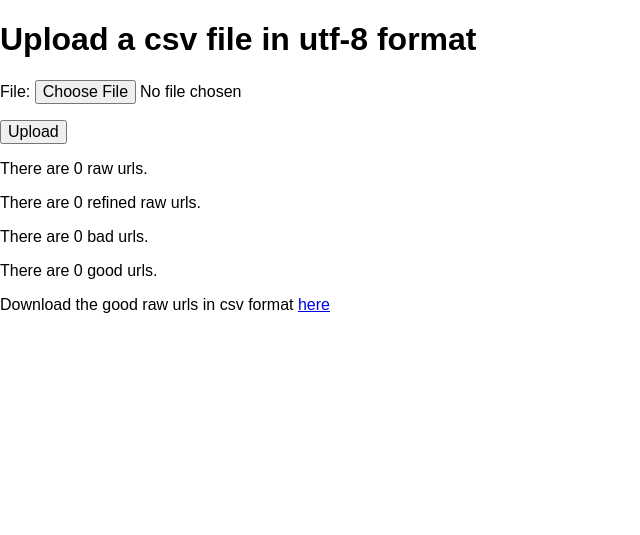
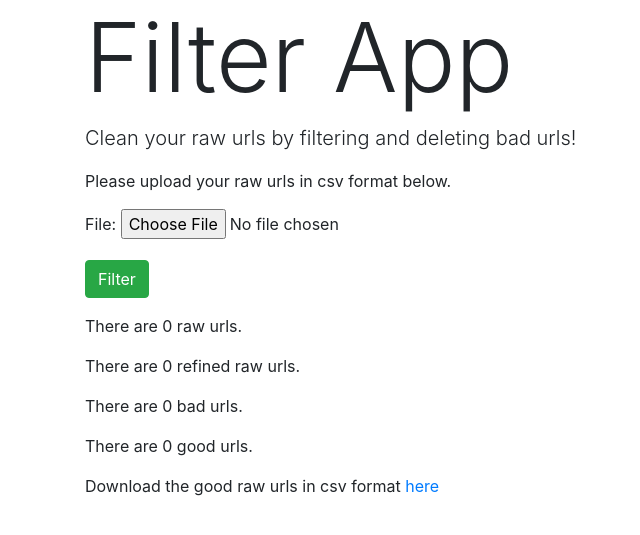
Before and after one commit to TechRenT/filter-app, a Django app: page / in a window 1280 px wide. Shown: the top 535 px of the page, without its empty margins (0-640 px from the left). Run offline with Django 3.2, Linux system fonts and the light colour scheme; some libraries are stand-ins or nearby versions.

Commit message:
Apply Bootstrap 4

```diff
--- a/filters/templates/filters/layout.html
+++ b/filters/templates/filters/layout.html
@@ -1,12 +1,24 @@
-{% load static from staticfiles %}
 <!DOCTYPE html>
-<html>
+<html lang="en">
   <head>
     <title>{% block title %}{% endblock %}</title>
-        <link rel="stylesheet" href="{% static 'css/normalize.css' %}">
+    <!-- Required meta tags always come first -->
+    <meta charset="utf-8">
+    <meta name="viewport" content="width=device-width, initial-scale=1, shrink-to-fit=no">
+    <meta http-equiv="x-ua-compatible" content="ie=edge">
+
+    <!-- Bootstrap CSS -->
+    <link rel="stylesheet" href="https://maxcdn.bootstrapcdn.com/bootstrap/4.0.0-alpha.3/css/bootstrap.min.css" integrity="sha384-MIwDKRSSImVFAZCVLtU0LMDdON6KVCrZHyVQQj6e8wIEJkW4tvwqXrbMIya1vriY" crossorigin="anonymous">
   </head>
   <body>
+    <div class="container text-xs-center">
     {% block content %}
     {% endblock %}
+    </div>
+
+    <!-- jQuery first, then Tether, then Bootstrap JS. -->
+    <script src="https://ajax.googleapis.com/ajax/libs/jquery/3.0.0/jquery.min.js" integrity="sha384-THPy051/pYDQGanwU6poAc/hOdQxjnOEXzbT+OuUAFqNqFjL+4IGLBgCJC3ZOShY" crossorigin="anonymous"></script>
+    <script src="https://cdnjs.cloudflare.com/ajax/libs/tether/1.2.0/js/tether.min.js" integrity="sha384-Plbmg8JY28KFelvJVai01l8WyZzrYWG825m+cZ0eDDS1f7d/js6ikvy1+X+guPIB" crossorigin="anonymous"></script>
+    <script src="https://maxcdn.bootstrapcdn.com/bootstrap/4.0.0-alpha.3/js/bootstrap.min.js" integrity="sha384-ux8v3A6CPtOTqOzMKiuo3d/DomGaaClxFYdCu2HPMBEkf6x2xiDyJ7gkXU0MWwaD" crossorigin="anonymous"></script>
   </body>
 </html>
--- a/filters/templates/filters/upload.html
+++ b/filters/templates/filters/upload.html
@@ -3,17 +3,19 @@
 {% block title %}Filter App{% endblock %}
 
 {% block content %}
-    <div>
-        <h1>Upload a csv file in utf-8 format</h1>
+    <h1 class="display-1">Filter App</h1>
+    <p class="lead">Clean your raw urls by filtering and deleting bad urls!</p>
+    <p></p>
+    <p>Please upload your raw urls in csv format below.</p>
     <form enctype="multipart/form-data" action="" method="POST">
         {{ form.as_p }}
         {% csrf_token %}
-            <input type="submit" value="Upload">
+        <input type="submit" value="Filter" class="btn btn-success">
     </form>
+    <p></p>
     <p>There are {{ raw_urls|length }} raw urls.</p>
     <p>There are {{ refine_raw_urls|length }} refined raw urls.</p>
     <p>There are {{ bad_urls|length }} bad urls.</p>
     <p>There are {{ good_urls|length }} good urls.</p>
     <p>Download the good raw urls in csv format <a href="/media/cleanurls.csv">here</a></p>
-    </div>
 {% endblock %}
```
Lines whose indentation alone changed are shown as unchanged.
